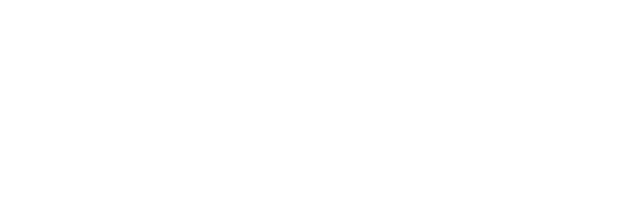
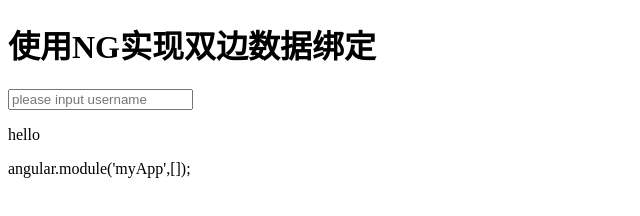
Before and after one commit to Lijinlu1995/Angular, a plain HTML site: page index.html in a window 1280 px wide. Shown: the whole page, without its empty margins (0-640 px from the left). Drawn offline with nearby package versions, Linux system fonts and the light colour scheme.

Commit message:
add angular page and add sample index

```diff
--- a/index.html
+++ b/index.html
@@ -4,7 +4,19 @@
     <meta charset="UTF-8">
     <title>Title</title>
 </head>
-<body>
-
+<!--需要ng管理的代码必须包在ng-app中-->
+<body ng-app>
+<div><h1>使用NG实现双边数据绑定</h1>
+    <!--ng-model是双向数据绑定的指令 效果就是将当前元素的value绑定到username-->
+    <p><input type="text" placeholder="please input username" ng-model="user.name">
+    </p>
+    <!--{{表达式}}也是建立了一个双向绑定-->
+    <p>hello <strong>{{user.name}}</strong></p>
+</div>
+<script src="bower_components/angular/angular.js"></script>
+<svript>
+    <!--创建一个模块， 2个参数是创建，1个参数是获取-->
+    angular.module('myApp',[]);
+</svript>
 </body>
 </html>
```
Also changed, not shown: controller.html (added, +18 -0 lines), 1 other file.
